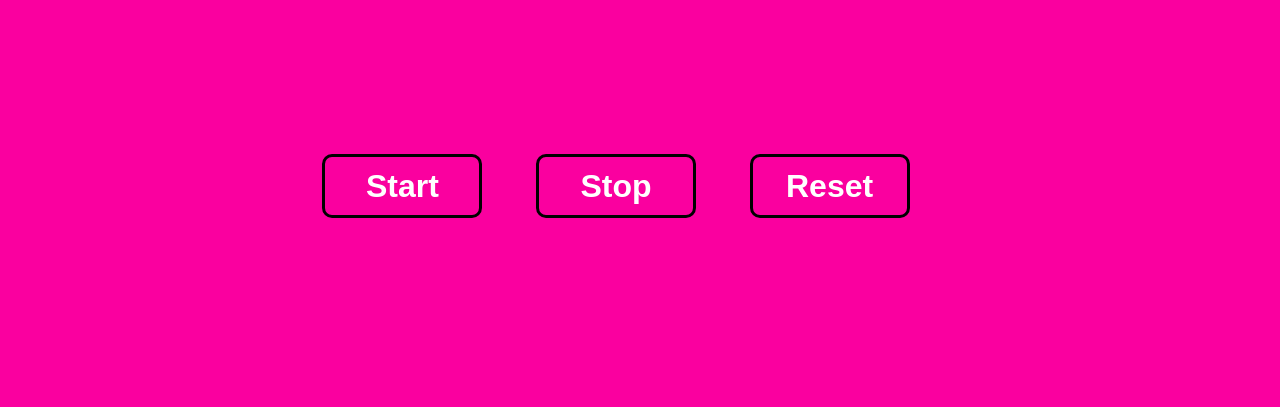
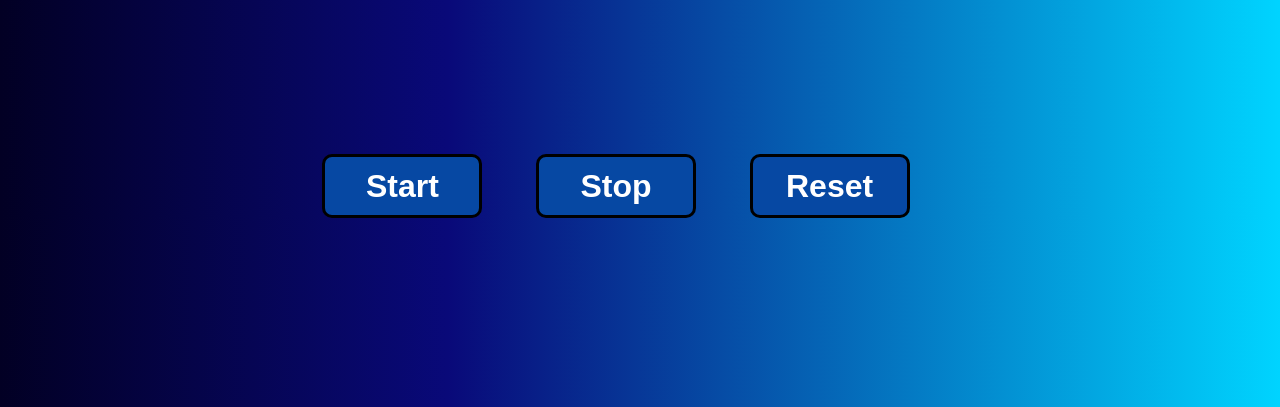
Before and after one commit to EightonLeePaulse12/JS-Stop-Watch, a plain HTML site: page index.html in a window 1280 px wide. Shown: the part 393-800 px from the top of the page. Drawn offline with Linux system fonts and the light colour scheme.

Commit message:
tftfcfgvyg

```diff
--- a/style/style.css
+++ b/style/style.css
@@ -6,9 +6,15 @@
     box-sizing: border-box;
 }
 
+html,
+body{
+    overflow: hidden;
+}
+
 body{
     font-family: 'Lucida Sans', 'Lucida Sans Regular', 'Lucida Grande', 'Lucida Sans Unicode', Geneva, Verdana, sans-serif;
-    background-color: rgb(250, 0, 159);
+    background: rgb(2,0,36);
+    background: linear-gradient(90deg, rgba(2,0,36,1) 0%, rgba(9,9,121,1) 35%, rgba(0,212,255,1) 100%);
     font-weight:bold;
     text-align: center;
 }
@@ -38,7 +44,7 @@
     color:white;
     font-weight:bold;
     font-size:2rem;
-    background-color: rgb(250, 0, 159);
+    background-color:#0648a3;
     border:3px solid black;
     border-radius:10px;
     cursor:pointer;
@@ -53,7 +59,7 @@
     color:white;
     font-weight:bold;
     font-size:2rem;
-    background-color: rgb(250, 0, 159);
+    background-color:#0648a3;
     border:3px solid black;
     border-radius:10px;
     cursor:pointer;
@@ -67,7 +73,7 @@
     color:white;
     font-weight:bold;
     font-size:2rem;
-    background-color: rgb(250, 0, 159);
+    background-color:#0648a3;
     border:3px solid black;
     border-radius:10px;
     cursor:pointer;
```
